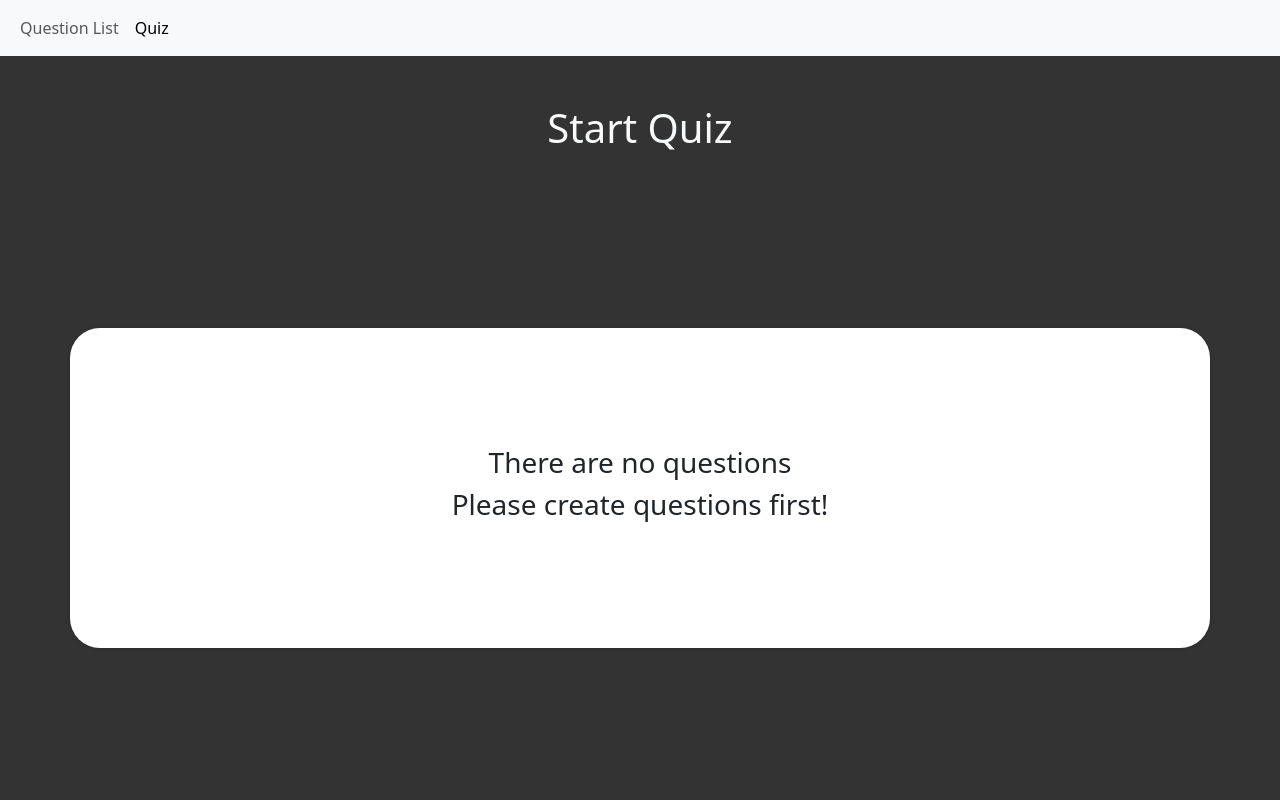
After one commit to shirousaberx/quiz-maker, a Flask app: page /start_quiz in a window 1280 px wide. The commit adds this page. Run offline with Flask 3, Linux system fonts and the light colour scheme; data that the repository does not hold is empty.

Commit message:
Answering quiz done

```diff
--- a/project/app.py
+++ b/project/app.py
@@ -78,6 +78,60 @@ def delete_question(question_id):
         flash('danger', 'Failed to delete question!')
     return redirect('/question_list')
 
+questions = None  # storing questions from database
+question_number = 0
+correct = 0 # number of correctly answered questions
+wrong = 0   # number of incorrectly answered questions
+
+@app.route('/start_quiz')
+def start_quiz():
+    global questions
+    global question_number
+    global correct
+    global wrong
+
+    question_number = 0
+    correct = 0
+    wrong = 0
+
+    questions = db.read_question(None)
+
+    if (len(questions) == 0):
+        questions_exist = False
+    else:
+        questions_exist = True
+
+    return render_template('start_quiz.html', title='Quiz', questions_exist=questions_exist)
+
+@app.route('/answer_quiz')
+def answer_quiz():
+    question = questions[question_number]
+
+    return render_template('answer_quiz.html', question_number=question_number+1, question=question, title='Quiz')
+
+@app.route('/process_answer', methods=["POST", "GET"])
+def process_answer():
+    global question_number
+    global correct
+    global wrong
+
+    if request.method == "POST":
+        if questions[question_number][2][int(request.form['choice'])][2] == 'Y':
+            correct += 1
+            print('correct')
+        else:
+            wrong += 1
+            print('wrong')
+        question_number += 1
+
+        if question_number >= len(questions):
+            return redirect('/show_score')
+
+    return redirect('/answer_quiz')
+
+@app.route('/show_score')
+def show_score():
+    return render_template('show_score.html', title='Quiz', correct=correct, wrong=wrong)
 
 if __name__ == '__main__':
     app.run(debug = True)
--- a/project/model.py
+++ b/project/model.py
@@ -34,6 +34,7 @@ class Database:
         # convert tuple into list
         questions = [list(question) for question in questions]
 
+        # append choices after each question
         for question in questions:
             choices = []
             for answer in answers:
@@ -56,7 +57,6 @@ class Database:
         try:
             cursor.execute('SELECT question_id FROM questions ORDER BY question_id DESC LIMIT 1')
             row = cursor.fetchone()
-            print(row[0])
         except Exception as e:
             print(e)
             return -1
--- /dev/null
+++ b/project/static/css/start_quiz.css
@@ -0,0 +1,29 @@
+* {
+    box-sizing: border-box;
+}
+
+body {
+    background: rgba(0, 0, 0, 0.8);
+}
+
+.question {
+    background: white;
+    padding: 2% 5% 2% 5%;
+    border-radius: 30px;
+    box-shadow: rgba(0, 0, 0, 0.16) 0px 1px 4px;
+
+    margin: 0 0 0 0;
+    position: relative;
+    top: 25%;
+    left: 50%;
+    transform: translate(-50%, -25%);
+    height: 40%;
+}
+
+.vertical-center {
+    margin: 0;
+    position: absolute;
+    top: 50%;
+    left: 50%;
+    transform: translate(-50%, -50%);
+  }
--- a/project/templates/layout.html
+++ b/project/templates/layout.html
@@ -18,8 +18,8 @@
                     <li class="nav-item">
                         <a class="nav-link {{ 'active' if title=='Question List' }}" href="{{url_for('question_list')}}">Question List</a>
                     </li>
-                    <li class="nav-item {{ 'active' if title=='Quiz' }}">
-                        <a class="nav-link" href="#">Quiz</a>
+                    <li class="nav-item">
+                        <a class="nav-link {{ 'active' if title=='Quiz' }}" href="{{url_for('start_quiz')}}">Quiz</a>
                     </li>
                 </ul>
             </div>
--- a/project/templates/question_list.html
+++ b/project/templates/question_list.html
@@ -5,9 +5,7 @@
     {% for message, category in get_flashed_messages(with_categories=True) %}
     <div class="alert alert-{{category}} alert-dismissible fade show" role="alert">
         <strong>{{ message }}</strong>
-        <button type="button" class="close" data-dismiss="alert" aria-label="Close">
-            <span aria-hidden="true">&times;</span>
-        </button>
+        <button type="button" class="btn-close" data-bs-dismiss="alert" aria-label="Close"></button>
     </div>
     {% endfor %}
     <!-- end flash message -->
--- /dev/null
+++ b/project/templates/start_quiz.html
@@ -0,0 +1,34 @@
+{% extends 'layout.html'%}
+{% block content %}
+<link rel="stylesheet" href="{{url_for('static', filename='css/start_quiz.css')}}">
+<div class="container py-5 d-flex flex-column">
+    <div class="row my-auto">
+        <div class="col-md-12 text-center">
+            <h1 class="text-light">Start Quiz</h1>
+        </div>
+    </div>
+</div>
+<div class="container question">
+    <div class="vertical-center">
+        {% if questions_exist == True %}
+        <div class="row text-center">
+            <div class="col-md-12">
+                <h1>Press Button Below to Start Quiz!</h1>
+            </div>
+        </div>
+        <div class="row">
+            <div id="start-button" class="d-grid gap-2 col-md-5 mx-auto my-3">
+                <a href="{{url_for('answer_quiz')}}" class="btn btn-success btn-lg" type="button">Start Quiz</a>
+            </div>
+        </div>
+        {% else %}
+        <div class="row text-center">
+            <div class="col-md-12">
+                <h3>There are no questions</h3>
+                <h3>Please create questions first!</h3>
+            </div>
+        </div>
+        {% endif %}
+    </div>
+</div>
+{% endblock %}
```
Also changed, not shown: project/templates/answer_quiz.html (+46 -17 lines), project/templates/show_score.html (added, +19 -0 lines), project/static/css/answer_quiz.css (deleted).
